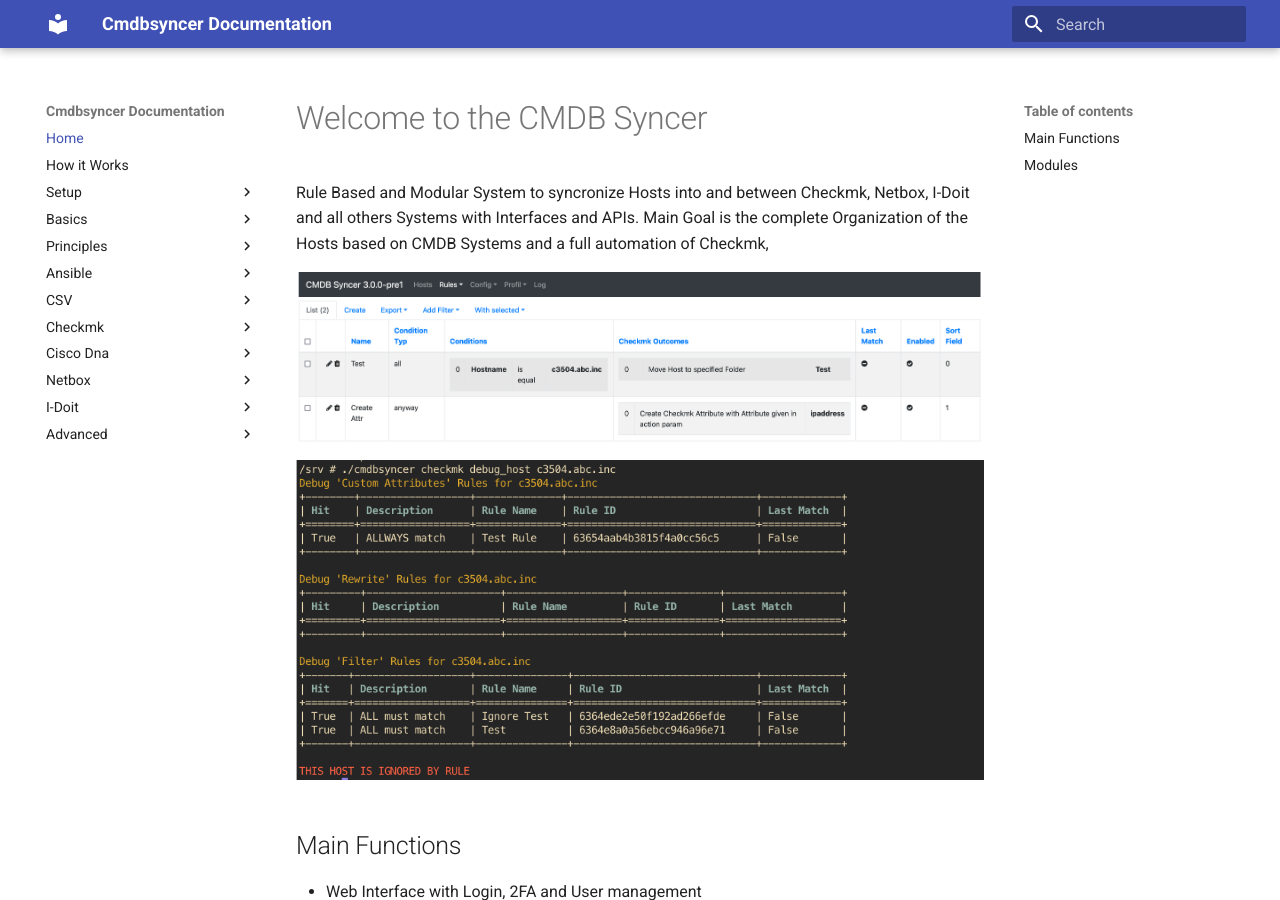
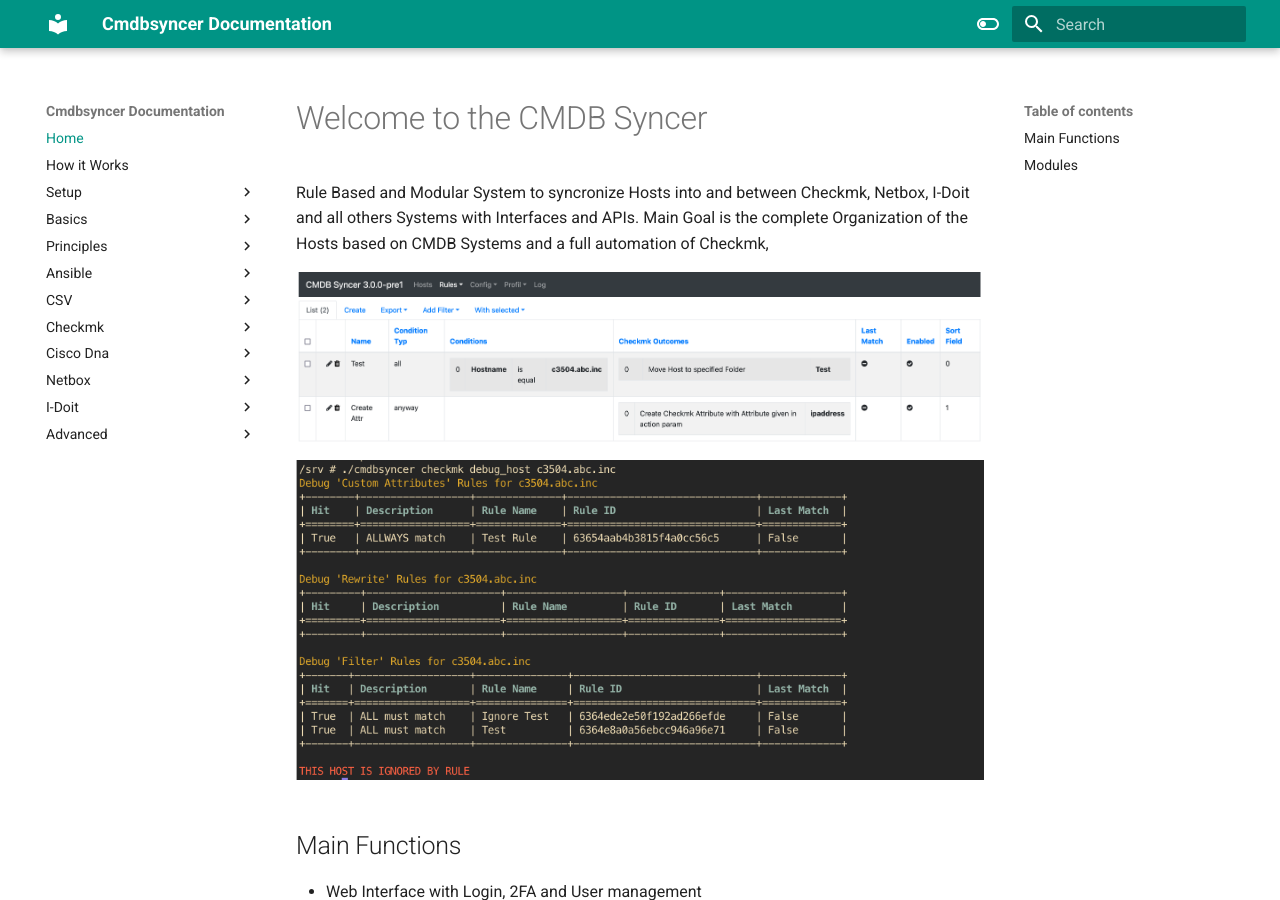
Before and after one commit to kuhn-ruess/cmdbsyncer-docs, an MkDocs documentation site: the page built from docs/index.md, in a window 1280 px wide and 900 px high. Built offline with MkDocs 1.6.1 and Material for MkDocs 9.7.7, drawn with Linux system fonts in a browser that asks for light colours.

Commit message:
Updated docu

```diff
--- a/mkdocs.yml
+++ b/mkdocs.yml
@@ -70,7 +70,36 @@
      - Rest API: restapi/index.md
      - Sys Module: sys/index.md
 
-theme: material
+theme:
+  name: material
+  features:
+    #- navigation.tabs
+    #- navigation.sections
+    #- toc.integrate
+    #- navigation.top
+    #- search.suggest
+    #- search.highlight
+    #- content.tabs.link
+    #- content.code.annotation
+    #- content.code.copy
+  language: en
+  palette:
+    - scheme: default
+      toggle:
+        icon: material/toggle-switch-off-outline
+        name: Switch to dark mode
+      primary: teal
+      accent: purple
+    - scheme: slate
+      toggle:
+        icon: material/toggle-switch
+        name: Switch to light mode
+      primary: teal
+      accent: lime
+extra:
+  social:
+    - icon: fontawesome/brands/github-alt
+      link: https://github.com/kuhn-ruess/cmdbsyncer
 
 plugins:
 - search
```
